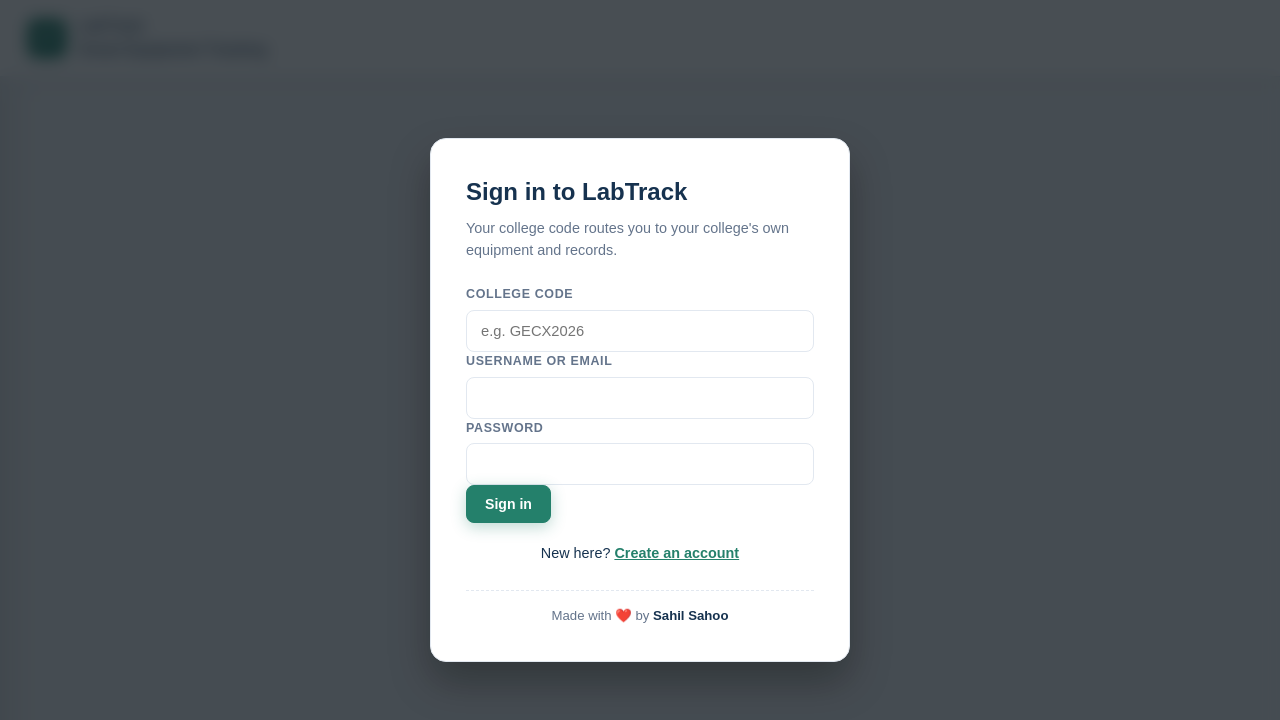
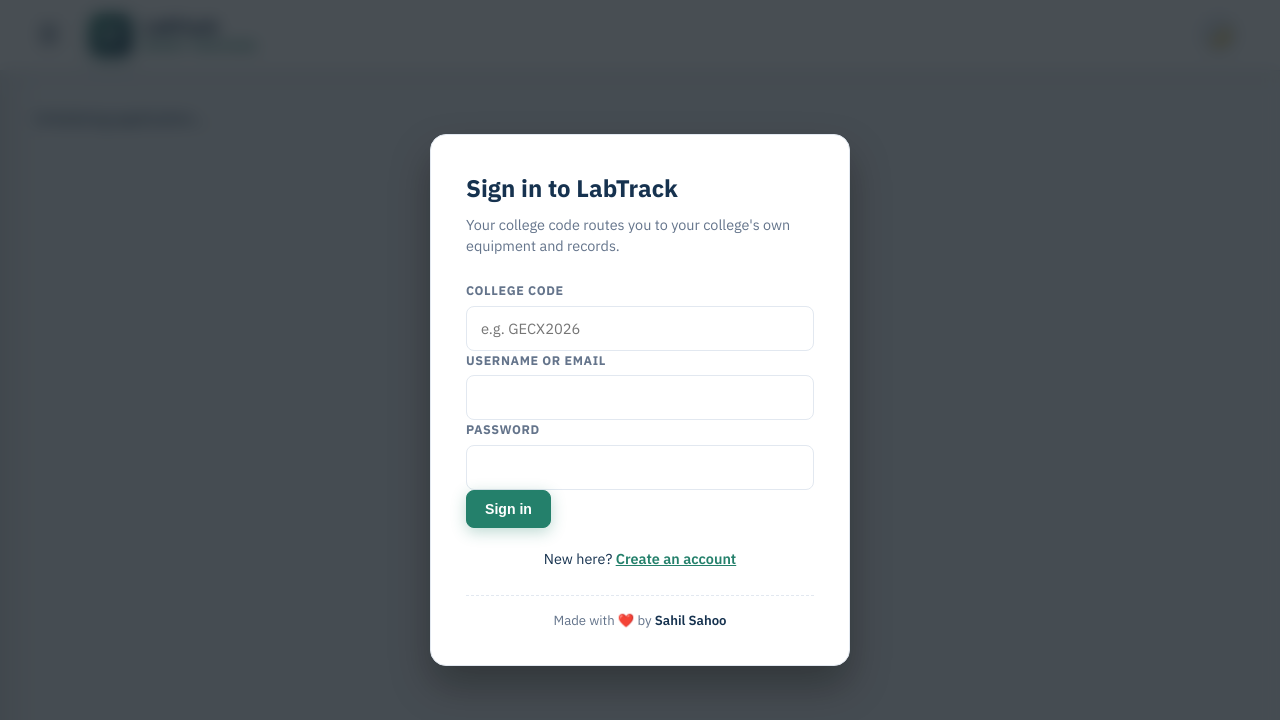
Before and after one commit to sahil-git007/lab-track-dev, a website: page index.html in a window 1280 px wide. Drawn offline with nearby package versions, Linux system fonts and the light colour scheme.

Commit message:
Enhance index.html with new libraries and layout

```diff
--- a/index.html
+++ b/index.html
@@ -5,31 +5,86 @@
   <meta name="viewport" content="width=device-width, initial-scale=1.0" />
   <title>LabTrack — Smart Equipment Tracking</title>
   <link rel="stylesheet" href="css/styles.css" />
+  <!-- Google Fonts -->
+  <link rel="preconnect" href="https://fonts.googleapis.com">
+  <link rel="preconnect" href="https://fonts.gstatic.com" crossorigin>
+  <link href="https://fonts.googleapis.com/css2?family=IBM+Plex+Sans:wght@400;500;600;700&display=swap" rel="stylesheet">
+  <!-- QR Code Generator Library -->
+  <script src="https://cdnjs.cloudflare.com/ajax/libs/qrcodejs/1.0.0/qrcode.min.js"></script>
+  <!-- QR Scanner / Decoder Library -->
+  <script src="https://cdn.jsdelivr.net/npm/jsqr@1.4.0/dist/jsQR.min.js"></script>
 </head>
 <body>
-<div id="authOverlay" class="auth-overlay">
-  <div class="auth-card" id="authCard"></div>
-</div>
 
   <div id="app">
-  <div class="topbar">
+    <!-- Top Navigation Bar -->
+    <header class="topbar">
       <div class="brand">
-      <div class="brand-mark">LT</div>
-      <div class="brand-text">
-        <div class="name">LabTrack</div>
-        <div class="tag">Smart Equipment Tracking</div>
+        <button id="hamburgerToggle" class="hamburger-btn" title="Toggle Navigation Menu">☰</button>
+        <div class="brand-logo-wrap" style="display: flex; align-items: center; gap: 12px;">
+          <div class="brand-mark-glow" style="
+            background: linear-gradient(135deg, #24806B 0%, #16324F 100%);
+            color: #ffffff;
+            width: 42px;
+            height: 42px;
+            border-radius: 10px;
+            display: flex;
+            align-items: center;
+            justify-content: center;
+            font-weight: 800;
+            font-size: 1.15rem;
+            letter-spacing: -0.03em;
+            box-shadow: 0 4px 15px rgba(36, 128, 107, 0.35);
+            border: 1px solid rgba(255, 255, 255, 0.15);
+            position: relative;
+            overflow: hidden;
+          ">
+            <span style="position: relative; z-index: 2;">LT</span>
+            <div style="
+              position: absolute;
+              top: -50%;
+              left: -50%;
+              width: 200%;
+              height: 200%;
+              background: radial-gradient(circle, rgba(255,255,255,0.25) 0%, transparent 70%);
+              transform: rotate(30deg);
+              pointer-events: none;
+            "></div>
           </div>
+          <div class="brand-text" style="display: flex; flex-direction: column;">
+            <span style="font-weight: 800; font-size: 1.15rem; letter-spacing: -0.02em; color: var(--ink); line-height: 1.2;">LabTrack</span>
+            <span style="font-size: 0.72rem; font-weight: 700; color: var(--accent); letter-spacing: 0.08em; text-transform: uppercase;">Smart Tracking</span>
           </div>
-    <div class="profile-box" id="profileBox"></div>
-  </div>
-  <div class="shell">
-    <div class="sidebar" id="sidebar"></div>
-    <div class="main" id="main"></div>
         </div>
       </div>
 
-<script src="js/qrcode.min.js"></script>
-<script src="js/jsQR.js"></script>
+      <div class="topbar-right" style="display: flex; align-items: center; gap: 14px;">
+        <button id="themeToggleBtn" class="theme-toggle-btn" title="Toggle Dark/Light Mode">🌙</button>
+        <div id="profileBox"></div>
+      </div>
+    </header>
+
+    <!-- Main Workspace Shell -->
+    <div class="shell">
+      <!-- Collapsible Sidebar Navigation -->
+      <nav id="sidebar"></nav>
+
+      <!-- Dynamic Content View Area -->
+      <main id="main">
+        <div class="loading-note">Initializing application…</div>
+      </main>
+    </div>
+  </div>
+
+  <!-- Authentication Overlay Modal -->
+  <div id="authOverlay" class="auth-overlay" style="display:none;">
+    <div id="authCard" class="auth-card"></div>
+  </div>
+
+  <!-- Toast Notification Host -->
+  <div id="toastHost"></div>
+
+  <!-- Application Script -->
   <script src="js/app.js"></script>
 </body>
 </html>
```
Lines whose indentation alone changed are shown as unchanged.
